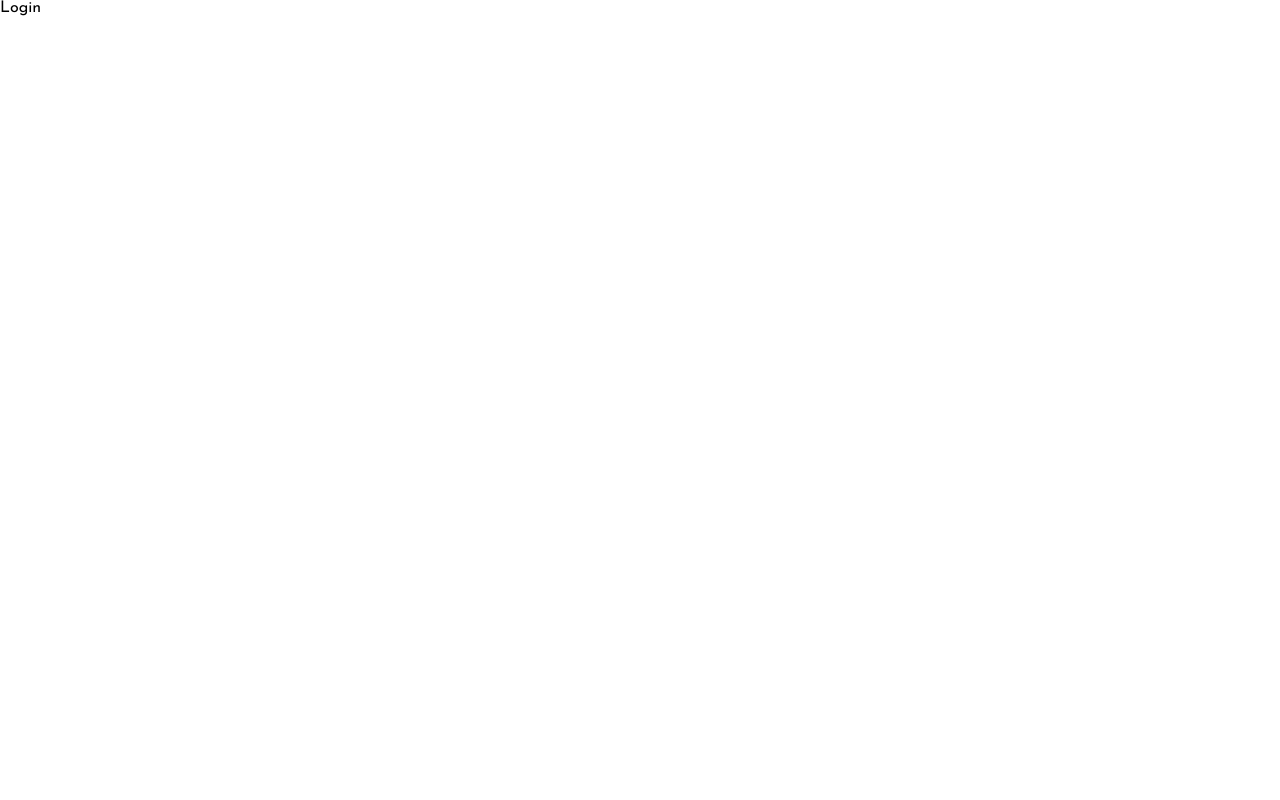
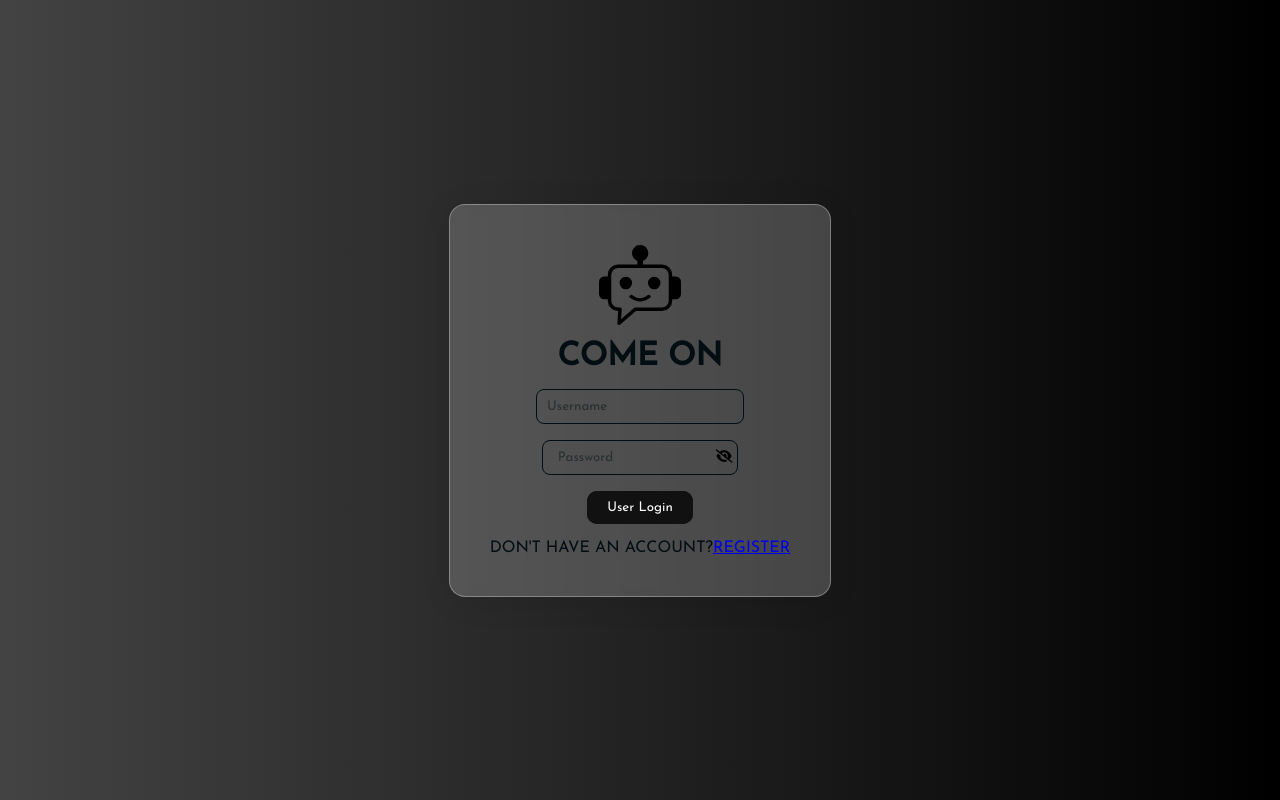
Before and after one commit to ajaypoly/chat-frontend, a React (Create React App) app in the folder chat-app/: page /login in a window 1280 px wide. Built offline with nearby package versions, Linux system fonts and the light colour scheme.

Commit message:
complete login page

```diff
--- a/chat-app/src/components/Login/index.js
+++ b/chat-app/src/components/Login/index.js
@@ -1,9 +1,115 @@
-import React from 'react'
+import React from "react";
+import FormContainer from "./style";
+import logo from "../../assets/chatbot-icon.svg";
+import "react-toastify/dist/ReactToastify.css";
+import axios from "axios";
+import { useNavigate } from "react-router-dom";
+import { toast, ToastContainer } from "react-toastify";
+import { useState } from "react";
+import { loginRoute } from "../../utils/APIRoutes";
+function Login() {
+  const navigate = useNavigate();
 
-function Login() {
+  const toastOptions = {
+    position: "bottom-right",
+    autoClose: 8000,
+    pauseOnHover: true,
+    draggable: true,
+    theme: "dark",
+  };
+  const [Value, setValue] = useState({
+    username: "",
+    password: "",
+  });
+  const [inputType, setInputType] = useState("password");
+  const handleSubmit = async (event) => {
+    event.preventDefault();
+    if (handleValidation()) {
+      console.log("in validation", loginRoute);
+      const { password, username } = Value;
+
+      const { data } = await axios.post(loginRoute, {
+        username,
+        password,
+      });
+      if (data.status === false) {
+        toast.error(data.msg, toastOptions);
+      }
+      if (data.status === true) {
+        localStorage.setItem("chat-app-user", JSON.stringify(data.user));
+        navigate("/");
+      }
+    }
+  };
+  const handleValidation = () => {
+    const { password, username } = Value;
+    if (password === "") {
+      toast.error("Email and password is required", toastOptions);
+      return false;
+    } else if (username.length === "") {
+      toast.error("Email and password is required", toastOptions);
+      return false;
+    }
+    return true;
+  };
+
+  const handleChange = (event) => {
+    setValue({ ...Value, [event.target.name]: event.target.value });
+  };
   return (
-    <div>Login</div>
-  )
+    <>
+      <FormContainer>
+        <form onSubmit={(event) => handleSubmit(event)}>
+          <div className="brands">
+            <img className="robo" src={logo} alt="come on" />
+            <h1>Come On</h1>
+            <input
+              className="inputField"
+              type="text"
+              placeholder="Username"
+              name="username"
+              onChange={(e) => handleChange(e)}
+            />
+
+            <div className="passwordDiv">
+              <input
+                className="passwordField"
+                type={inputType}
+                placeholder="Password"
+                name="password"
+                onChange={(e) => handleChange(e)}
+              />
+              {inputType === "password" ? (
+                <button
+                  class="showHideBtn"
+                  type="button"
+                  onClick={() => setInputType("text")}
+                >
+                  <i class="fa-solid fa-eye-slash"></i>
+                </button>
+              ) : (
+                <button
+                  className="showHideBtn"
+                  type="button"
+                  onClick={() => setInputType("password")}
+                >
+                  <i class="fa-solid fa-eye"></i>
+                </button>
+              )}
+            </div>
+
+            <button className="glow-on-hover" type="submit">
+              User Login
+            </button>
+            <span>
+              Don't have an account?<a href="/register">Register</a>
+            </span>
+          </div>
+        </form>
+      </FormContainer>
+      <ToastContainer />
+    </>
+  );
 }
 
-export default Login
+export default Login;
--- a/chat-app/src/components/Login/style.js
+++ b/chat-app/src/components/Login/style.js
@@ -0,0 +1,156 @@
+import styled from "styled-components";
+
+const FormContainer = styled.div`
+  width: 100vw;
+  height: 100vh;
+  display: flex;
+  align-items: center;
+  justify-content: center;
+  background-image: linear-gradient(to right, #434343 0%, black 100%);
+
+  .brands {
+    margin: 10px;
+    padding: 40px;
+    display: flex;
+    align-items: center;
+    justify-content: center;
+    gap: 1rem;
+    flex-direction: column;
+    background: rgba(255, 255, 255, 0.2);
+    border-radius: 16px;
+    box-shadow: 0 4px 30px rgba(0, 0, 0, 0.1);
+    backdrop-filter: blur(5px);
+    -webkit-backdrop-filter: blur(5px);
+    border: 1px solid rgba(255, 255, 255, 0.3);
+
+    h1,
+    span {
+      color: #030e12;
+      text-transform: uppercase;
+    }
+  }
+  .robo {
+    height: 5rem;
+  }
+  .inputField {
+    font-family: "Josefin Sans", sans-serif;
+    padding: 10px;
+    color: #030e12;
+    background: #00000000;
+    border: 1px solid #030e12;
+    border-radius: 8px;
+    width: 208px;
+  }
+  .passwordDiv {
+    font-family: "Josefin Sans", sans-serif;
+    color: #030e12;
+    background: #00000000;
+    border: 1px solid #030e12;
+    border-radius: 8px;
+    display: flex;
+    align-items: center;
+    padding: 0 5px;
+  }
+  .passwordField {
+    color: #030e12;
+    padding: 10px;
+    background: #00000000;
+    border: none;
+    outline: none;
+    width: 100%;
+    height: 100%;
+  }
+  .passwordField::placeholder {
+    color: #030e1280;
+  }
+  .showHideBtn {
+    background: #00000000;
+    border: none;
+    outline: none;
+  }
+  .inputField::placeholder {
+    color: #030e1280;
+  }
+  .glow-on-hover {
+    padding: 10px 20px;
+    border: none;
+    outline: none;
+    color: #fff;
+    background: #111;
+    cursor: pointer;
+    position: relative;
+    z-index: 0;
+    border-radius: 10px;
+  }
+
+  .glow-on-hover:before {
+    content: "";
+    background: linear-gradient(
+      45deg,
+      #ff0000,
+      #ff7300,
+      #fffb00,
+      #48ff00,
+      #00ffd5,
+      #002bff,
+      #7a00ff,
+      #ff00c8,
+      #ff0000,
+      #ffa07a,
+      #ffff00,
+      #808000,
+      #008000,
+      #008080
+    );
+    position: absolute;
+    top: -2px;
+    left: -2px;
+    background-size: 400%;
+    z-index: -1;
+    filter: blur(5px);
+    width: calc(100% + 4px);
+    height: calc(100% + 4px);
+    animation: glowing 20s linear infinite;
+    opacity: 0;
+    transition: opacity 0.3s ease-in-out;
+    border-radius: 10px;
+  }
+
+  .glow-on-hover:active {
+    color: #000;
+  }
+
+  .glow-on-hover:active:after {
+    background: transparent;
+  }
+
+  .glow-on-hover:hover:before {
+    opacity: 1;
+  }
+
+  .glow-on-hover:after {
+    z-index: -1;
+    content: "";
+    position: absolute;
+    width: 100%;
+    height: 100%;
+    background: #111;
+    left: 0;
+    top: 0;
+    border-radius: 10px;
+  }
+
+  @keyframes glowing {
+    0% {
+      background-position: 0 0;
+    }
+    50% {
+      background-position: 400% 0;
+    }
+    100% {
+      background-position: 0 0;
+    }
+  }
+`;
+
+export default FormContainer;
--- a/chat-app/src/utils/APIRoutes.js
+++ b/chat-app/src/utils/APIRoutes.js
@@ -1,3 +1,4 @@
 const host ="http://localhost:3030"
 
 export const registerRoute =`${host}/api/auth/register`
+export const loginRoute =`${host}/api/auth/login`
```
